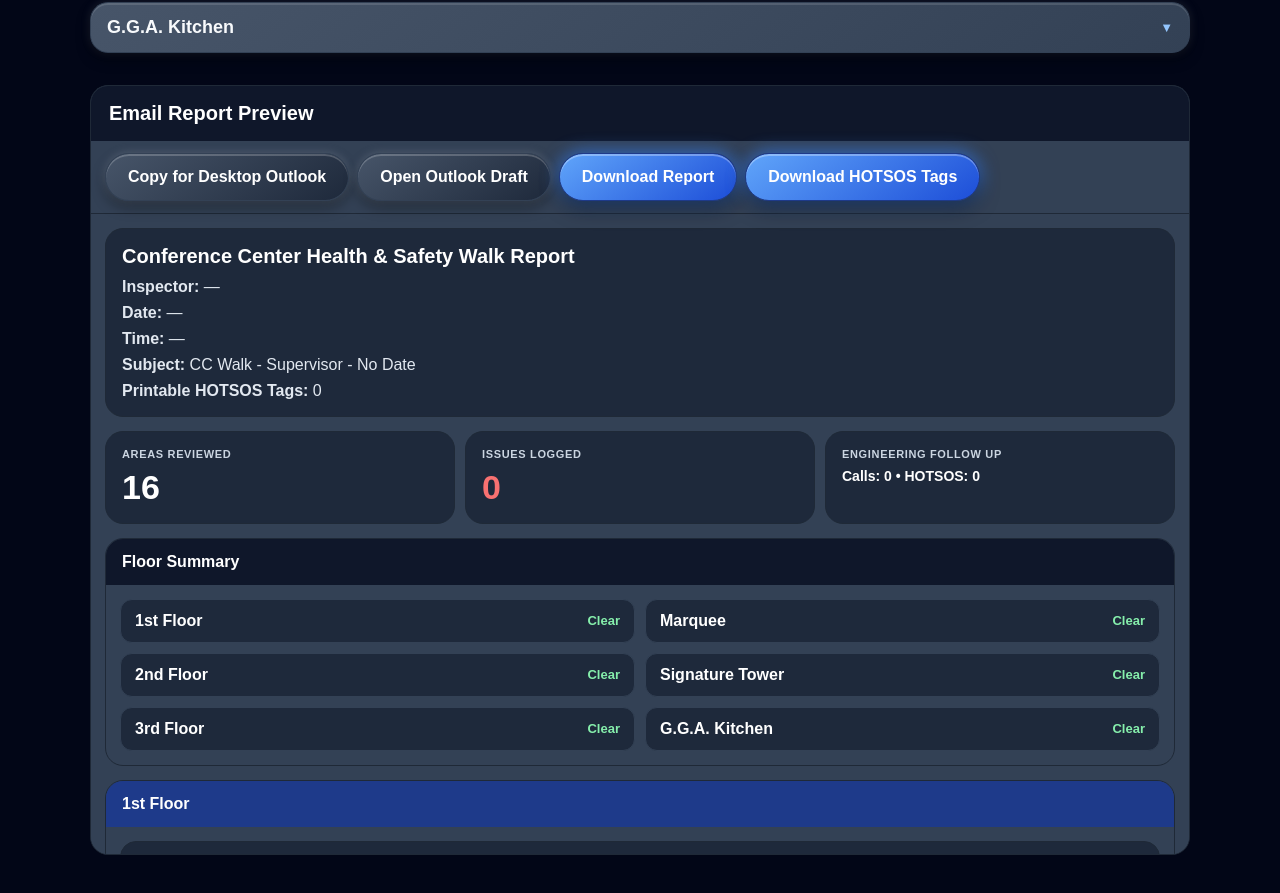
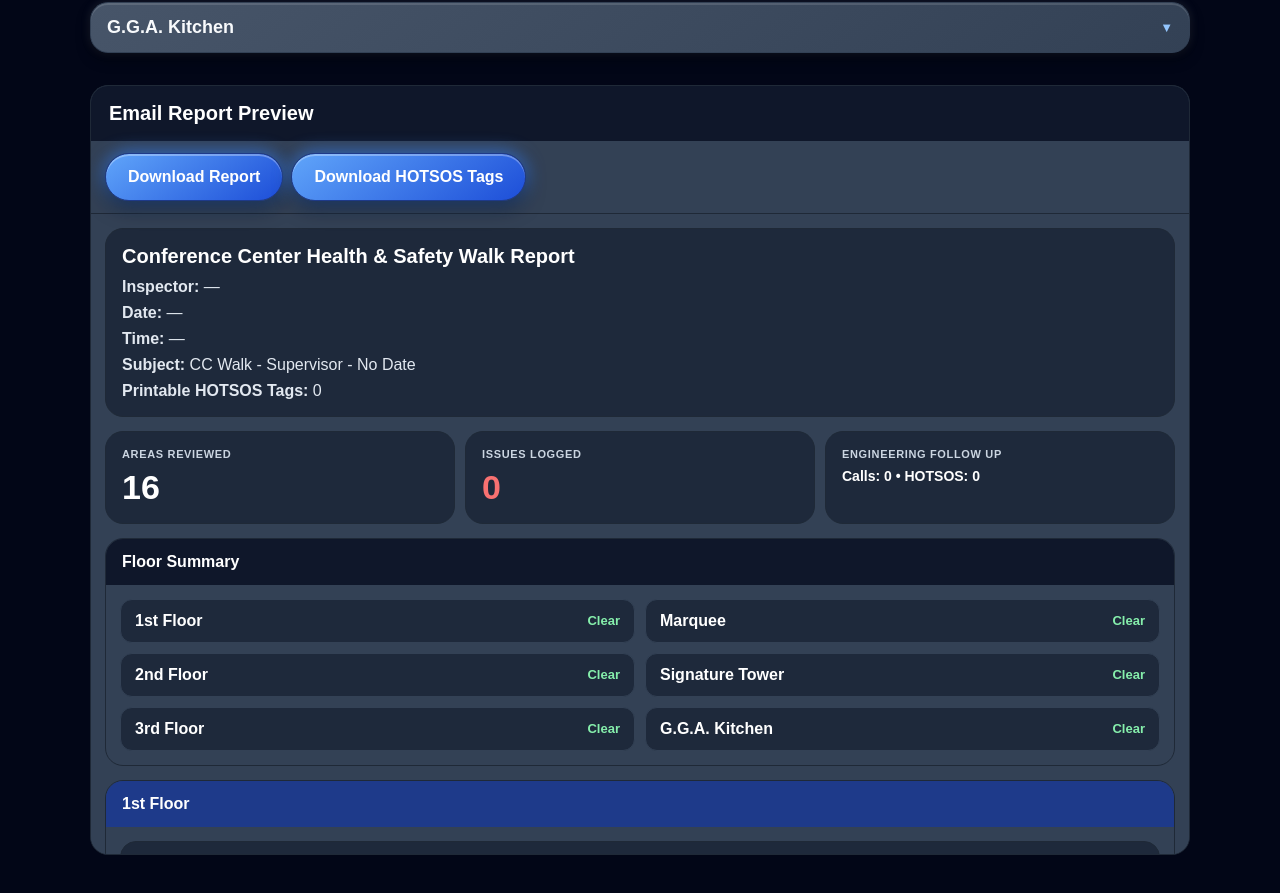
Before and after one commit to Dapsey01/Health-Saftey-Inspection, a React (Vite) app: page / in a window 1280 px wide. Shown: the part 1845-2738 px from the top of the page. Built offline with nearby package versions, Linux system fonts and the light colour scheme.

Commit message:
Update App.jsx

```diff
--- a/src/App.jsx
+++ b/src/App.jsx
@@ -103,6 +103,13 @@ function escapeHtml(value) {
     .replace(/>/g, "&gt;")
     .replace(/"/g, "&quot;")
     .replace(/'/g, "&#39;");
+}
+
+function safeFileName(value) {
+  return String(value || "")
+    .replace(/[<>:"/\\|?*]+/g, "")
+    .replace(/\s+/g, " ")
+    .trim();
 }
 
 function formatTagDate(value) {
@@ -255,10 +262,6 @@ function normalizeFormData(raw) {
   return base;
 }
 
-function stripPhotosFromForm(form) {
-  return deepClone(form);
-}
-
 function stripPhotosForHistory(form) {
   const next = deepClone(form);
 
@@ -406,12 +409,7 @@ export default function App() {
         return next;
       });
 
-      if (Array.from(files).length > remainingSlots) {
-        setCopyMessage(`Added ${remainingSlots} photo${remainingSlots === 1 ? "" : "s"}. Max ${MAX_PHOTOS_PER_ITEM} per issue.`);
-      } else {
-        setCopyMessage(`Photo saved. Max ${MAX_PHOTOS_PER_ITEM} per issue.`);
-      }
-
+      setCopyMessage(`Photo saved. Max ${MAX_PHOTOS_PER_ITEM} per issue.`);
       setTimeout(() => setCopyMessage(""), 3000);
     } catch (err) {
       console.warn("Photo upload failed:", err);
@@ -743,12 +741,6 @@ export default function App() {
               margin-top: 8px;
               color: #333333;
             }
-
-            @media print {
-              body {
-                background: #ffffff;
-              }
-            }
           </style>
         </head>
         <body>
@@ -963,51 +955,32 @@ export default function App() {
     `;
   }, [detailedReport, floorSummary, form.date, form.inspector, form.time, issueCount, callCount, hotsosCount, reportSubject]);
 
-  const copyHtmlEmail = async () => {
-    try {
-      if (navigator.clipboard && window.ClipboardItem) {
-        const item = new ClipboardItem({
-          "text/html": new Blob([htmlEmail], { type: "text/html" }),
-          "text/plain": new Blob([htmlEmail.replace(/<[^>]+>/g, " ")], { type: "text/plain" }),
-        });
-        await navigator.clipboard.write([item]);
-      } else {
-        await navigator.clipboard.writeText(htmlEmail);
-      }
-      setCopyMessage("Copied! Paste into Outlook.");
-      setTimeout(() => setCopyMessage(""), 2500);
-    } catch {
-      setCopyMessage("Copy failed on this browser. Use Download Report.");
-      setTimeout(() => setCopyMessage(""), 3000);
-    }
-  };
-
-  const openOutlookDraft = () => {
-    const subject = encodeURIComponent(reportSubject);
-    const body = encodeURIComponent(
-      "Your formatted report is copied. Paste it into the body of this Outlook message for best results."
-    );
-    const url = `https://outlook.office.com/mail/deeplink/compose?subject=${subject}&body=${body}`;
-    window.open(url, "_blank");
-  };
-
   const downloadHtmlEmail = () => {
+    const inspector = safeFileName(form.inspector || "Supervisor");
+    const date = safeFileName(form.date || "No Date");
     const blob = new Blob([htmlEmail], { type: "text/html;charset=utf-8" });
     const url = URL.createObjectURL(blob);
     const link = document.createElement("a");
+
     link.href = url;
-    link.download = `cc-walk-report-${form.date || "draft"}.html`;
+    link.download = `CC Walk - ${inspector} - ${date}.html`;
     link.click();
+
     URL.revokeObjectURL(url);
+
+    setCopyMessage("Report downloaded. Attach this file to your email.");
+    setTimeout(() => setCopyMessage(""), 3500);
   };
 
   const downloadHotsosTags = () => {
     const blob = new Blob([hotsosTagsHtml], { type: "text/html;charset=utf-8" });
     const url = URL.createObjectURL(blob);
     const link = document.createElement("a");
+
     link.href = url;
-    link.download = `hotsos-tags-${form.date || "draft"}.html`;
+    link.download = `HOT SOS Tags - ${safeFileName(form.date || "Draft")}.html`;
     link.click();
+
     URL.revokeObjectURL(url);
 
     if (!hotsosTagIssues.length) {
@@ -1028,7 +1001,7 @@ export default function App() {
     topButtonRow: { display: "flex", gap: 12, marginTop: 10, flexWrap: "wrap" },
     input: { width: "100%", padding: 14, borderRadius: 18, border: "1px solid #334155", fontSize: 18, fontWeight: 600, boxSizing: "border-box", background: "linear-gradient(145deg, #475569, #1e293b)", color: "#ffffff", boxShadow: "0 6px 14px rgba(0,0,0,0.4), 0 0 10px rgba(148,163,184,0.25), inset 0 2px 0 rgba(255,255,255,0.12)", outline: "none" },
     textarea: { width: "100%", minHeight: 95, padding: 14, borderRadius: 18, border: "1px solid #334155", fontSize: 15, boxSizing: "border-box", background: "linear-gradient(145deg, #475569, #1e293b)", color: "#ffffff", boxShadow: "0 6px 14px rgba(0,0,0,0.4), 0 0 10px rgba(148,163,184,0.25), inset 0 2px 0 rgba(255,255,255,0.12)", outline: "none" },
-    select: { width: "100%", padding: 14, borderRadius: 18, border: "1px solid #334155", fontSize: 15, fontWeight: 600, boxSizing: "border-box", background: "linear-gradient(145deg, #475569, #1e293b)", color: "#ffffff", boxShadow: "0 6px 14px rgba(0,0,0,0.4), 0 0 10px rgba(148,163,184,0.25), inset 0 2px 0 rgba(255,255,255,0.12)", outline: "none" },
+    select: { width: "100%", padding: 14, borderRadius: 18, border: "1px solid #334155", fontSize: 15, fontWeight: 600, boxSizing: "border-box", background: "#334155", color: "#ffffff", boxShadow: "0 6px 14px rgba(0,0,0,0.4), 0 0 10px rgba(148,163,184,0.25), inset 0 2px 0 rgba(255,255,255,0.12)", outline: "none", colorScheme: "dark" },
     disabled: { opacity: 0.55 },
     tempAlert: { border: "1px solid #ef4444", background: "#450a0a", color: "#fecaca" },
     sectionTitle: { fontWeight: "bold", fontSize: 19, padding: "14px 16px 8px", color: "#ffffff" },
@@ -1104,6 +1077,24 @@ export default function App() {
 
   return (
     <div style={styles.page}>
+      <style>{`
+        select option {
+          background-color: #1e293b !important;
+          color: #ffffff !important;
+        }
+
+        select:focus {
+          background-color: #334155 !important;
+          color: #ffffff !important;
+        }
+
+        select option:checked,
+        select option:hover {
+          background-color: #1d4ed8 !important;
+          color: #ffffff !important;
+        }
+      `}</style>
+
       <div style={styles.container}>
         <div style={styles.card}>
           <div style={styles.topHeader}>Conference Center Health & Safety Walk</div>
@@ -1297,8 +1288,6 @@ export default function App() {
             <div style={styles.reportHeader}>Email Report Preview</div>
 
             <div style={styles.buttonBar}>
-              <button type="button" style={styles.btnSecondary} onMouseDown={press} onMouseUp={release} onMouseLeave={release} onClick={copyHtmlEmail}>Copy for Desktop Outlook</button>
-              <button type="button" style={styles.btnSecondary} onMouseDown={press} onMouseUp={release} onMouseLeave={release} onClick={openOutlookDraft}>Open Outlook Draft</button>
               <button type="button" style={styles.btnPrimary} onMouseDown={press} onMouseUp={release} onMouseLeave={release} onClick={downloadHtmlEmail}>Download Report</button>
               <button type="button" style={styles.btnPrimary} onMouseDown={press} onMouseUp={release} onMouseLeave={release} onClick={downloadHotsosTags}>Download HOTSOS Tags</button>
               {copyMessage ? <span style={styles.copyMessage}>{copyMessage}</span> : null}
```
